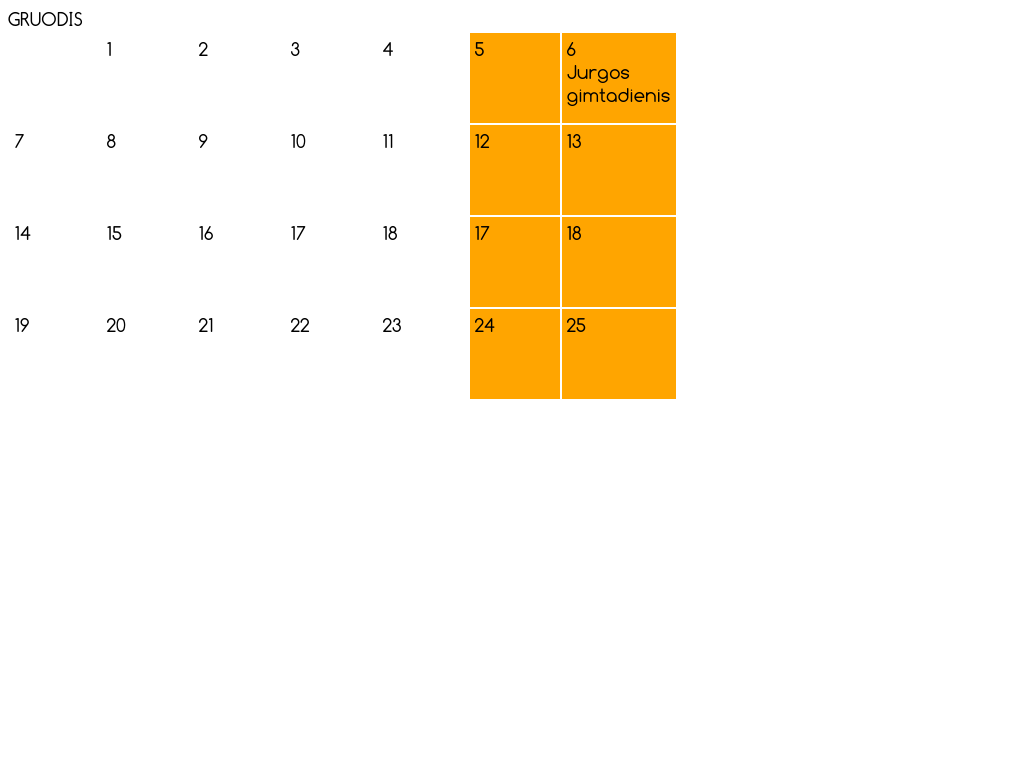
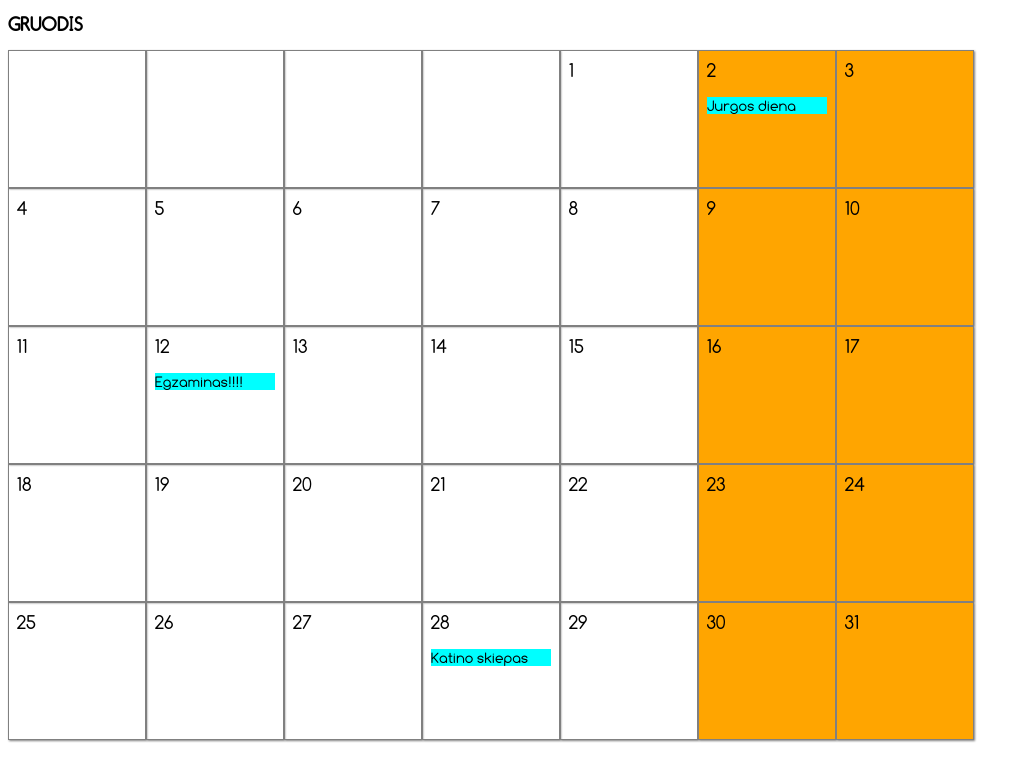
Before and after one commit to evelinatab/WEB, a plain HTML site: page Namu darbai2/css7/index.html in a window 1280 px wide. Shown: the whole page, without its empty margins (0-1031 px from the left). Drawn offline with Linux system fonts and the light colour scheme.

Commit message:
uzbaigti like namu darbai

```diff
--- a/Namu darbai2/css7/css/calendar.css
+++ b/Namu darbai2/css7/css/calendar.css
@@ -8,34 +8,40 @@
   font-size: 20px;
 }
 
-td{
-  padding: 5px;
-  width: 80px;
-  height: 80px;
-  text-align: left;
-  vertical-align: top;
+.container {
+    width: 980px;
 }
 
-#calendar {
-  width: 600 px;
-  height: 400 px;
+.box {
+    width: 120px;
+    height: 120px;
+    float: left;
 }
 
-.oranzine {
-  background: orange;
+.b1 {
+    background: #none;
+    display: inline-block;
+    margin: 0px;
+    border: 1px solid grey;
+    box-shadow: 1px 1px 2px grey;
+    padding: 8px;
 }
 
-a {
-  text-decoration: none;
-  color: white;
-  font-size: 10px;
-  background-color: green;
+.savaitg {
+  background: orange;
+  display: inline-block;
+  margin: 0px;
+  border: 1px solid grey;
+  box-shadow: 1px 1px 2px grey;
+  padding: 8px;
 }
 
-a:visited {
-    background-color: cyan;
+.ivykis:hover {
+    background-color: yellow;
 }
 
-a:hover {
-    background-color: lightgreen;
+.ivykis{
+  margin-top: 15px;
+  background: cyan;
+  font-size: 15px;
 }
--- a/Namu darbai2/css7/index.html
+++ b/Namu darbai2/css7/index.html
@@ -5,48 +5,52 @@
     <title></title>
     <link rel="stylesheet" href="css/calendar.css">
   </head>
-  <body>
-    <div id="calendar">
-      <caption>GRUODIS</caption>
-      <table>
-        <tr>
-          <td></td>
-          <td>1</td>
-          <td>2</td>
-          <td>3</td>
-          <td>4</td>
-          <td class="oranzine">5</td>
-          <td class="oranzine">6 <div>Jurgos gimtadienis</div></td>
-        </tr>
-        <tr>
-          <td>7</td>
-          <td>8</td>
-          <td>9</td>
-          <td>10</td>
-          <td>11</td>
-          <td class="oranzine">12</td>
-          <td class="oranzine">13</td>
-        </tr>
-        <tr>
-          <td>14</td>
-          <td>15</td>
-          <td>16</td>
-          <td>17</td>
-          <td>18</td>
-          <td class="oranzine">17</td>
-          <td class="oranzine">18</td>
-        </tr>
-        <tr>
-          <td>19</td>
-          <td>20</td>
-          <td>21</td>
-          <td>22</td>
-          <td>23</td>
-          <td class="oranzine">24</td>
-          <td class="oranzine">25</td>
-        </tr>
+    <body>
+      <h1>GRUODIS</h1>
+    <div class="container">
+        <div class="box b1"></div>
+        <div class="box b1"></div>
+        <div class="box b1"></div>
+        <div class="box b1"></div>
+        <div class="box b1">1</div>
+        <div class="box savaitg">2<div class="ivykis">Jurgos diena</div></div>
+        <div class="box savaitg">3</div>
     </div>
-
-
+    <div class="container">
+        <div class="box b1">4</div>
+        <div class="box b1">5</div>
+        <div class="box b1">6</div>
+        <div class="box b1">7</div>
+        <div class="box b1">8</div>
+        <div class="box savaitg">9</div>
+        <div class="box savaitg">10</div>
+    </div>
+    <div class="container">
+        <div class="box b1">11</div>
+        <div class="box b1">12<div class="ivykis">Egzaminas!!!!</div></div>
+        <div class="box b1">13</div>
+        <div class="box b1">14</div>
+        <div class="box b1">15</div>
+        <div class="box savaitg">16</div>
+        <div class="box savaitg">17</div>
+    </div>
+    <div class="container">
+        <div class="box b1">18</div>
+        <div class="box b1">19</div>
+        <div class="box b1">20</div>
+        <div class="box b1">21</div>
+        <div class="box b1">22</div>
+        <div class="box savaitg">23</div>
+        <div class="box savaitg">24</div>
+    </div>
+    <div class="container">
+        <div class="box b1">25</div>
+        <div class="box b1">26</div>
+        <div class="box b1">27</div>
+        <div class="box b1">28<div class="ivykis">Katino skiepas</div></div>
+        <div class="box b1">29</div>
+        <div class="box savaitg">30</div>
+        <div class="box savaitg">31</div>
+    </div>
   </body>
 </html>
```
Also changed, not shown: Namu darbai2/css5/css/calc.css (deleted, +0 -33 lines), Namu darbai2/css5/css/calc2.css (added, +25 -0 lines), Namu darbai2/css5/index.html (+23 -29 lines).
